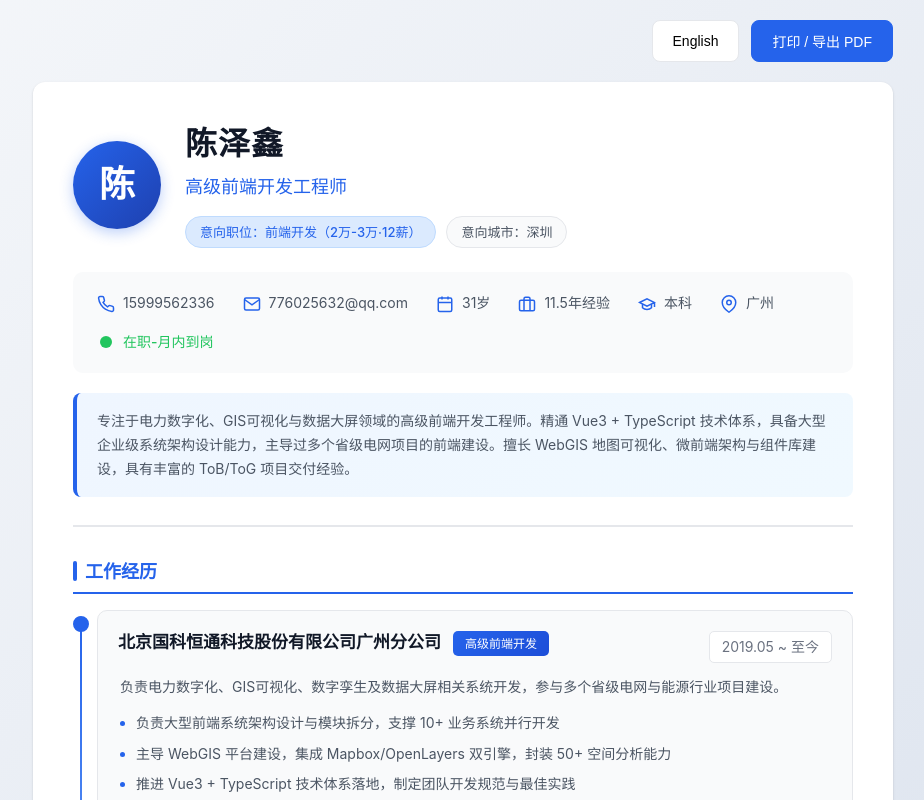
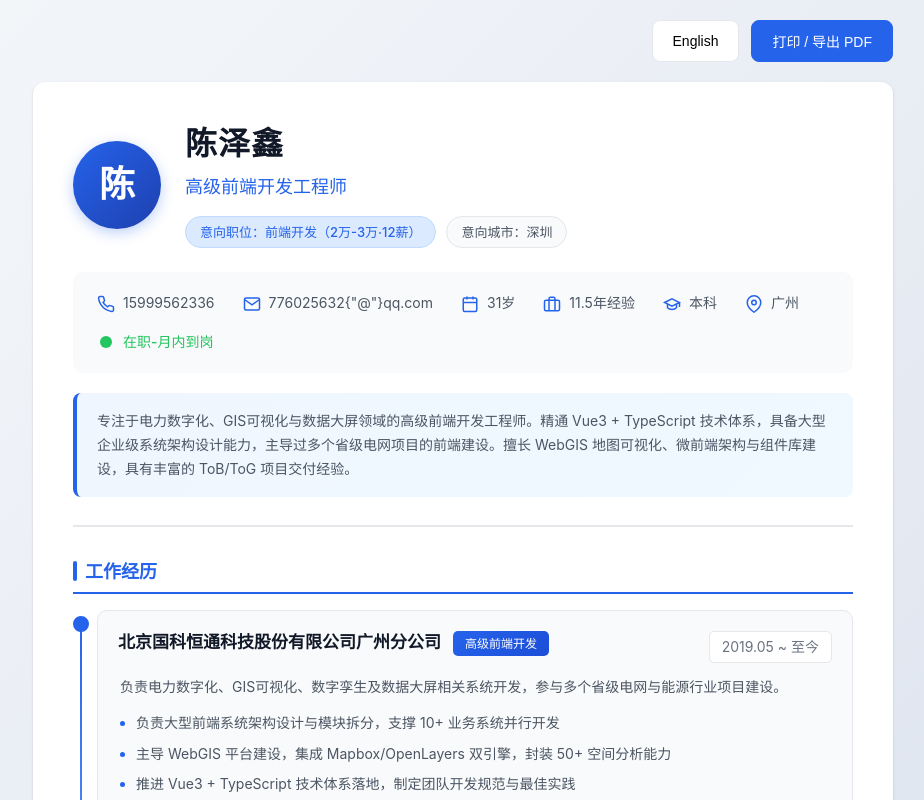
Before and after one commit to water43/water43-resume, a Vue app: page / in a window 1280 px wide. Shown: the top 800 px of the page, without its empty margins (177-1101 px from the left). Built offline with nearby package versions, Linux system fonts and the light colour scheme.

Commit message:
fix: 修复邮箱地址中@符号导致vue-i18n解析错误
Co-authored-by: water43 <water43@users.noreply.github.com>

```diff
--- a/src/locales/en.ts
+++ b/src/locales/en.ts
@@ -9,7 +9,7 @@ export const en = {
     status: 'Available in 1 month',
     location: 'Guangzhou',
     phone: '15999562336',
-    email: '776025632@qq.com',
+    email: '776025632{"@"}qq.com',
     education: 'Bachelor\'s Degree',
     summary: 'Senior Frontend Developer specializing in power digitalization, GIS visualization, and data dashboards. Expert in Vue3 + TypeScript ecosystem with enterprise architecture design capabilities. Led frontend development for multiple provincial power grid projects. Skilled in WebGIS map visualization, micro-frontend architecture, and component library development with extensive ToB/ToG project delivery experience.'
   },
--- a/src/locales/zh.ts
+++ b/src/locales/zh.ts
@@ -9,7 +9,7 @@ export const zh = {
     status: '在职-月内到岗',
     location: '广州',
     phone: '15999562336',
-    email: '776025632@qq.com',
+    email: '776025632{"@"}qq.com',
     education: '本科',
     summary: '专注于电力数字化、GIS可视化与数据大屏领域的高级前端开发工程师。精通 Vue3 + TypeScript 技术体系，具备大型企业级系统架构设计能力，主导过多个省级电网项目的前端建设。擅长 WebGIS 地图可视化、微前端架构与组件库建设，具有丰富的 ToB/ToG 项目交付经验。'
   },
```
